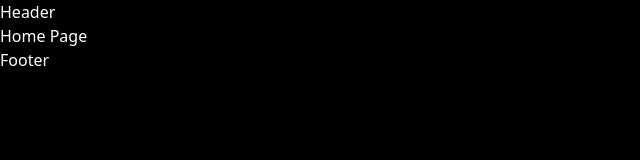
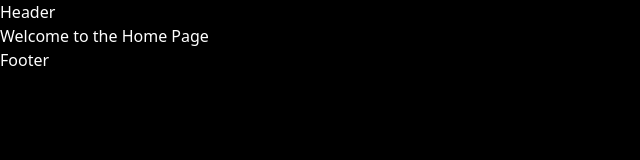
Before and after one commit to sankar-raul/Imagic, a React (Vite) app in the folder client/: page / in a window 1280 px wide. Shown: the top 160 px of the page, without its empty margins (0-640 px from the left). Built offline with nearby package versions, Linux system fonts and the light colour scheme.

Commit message:
Add Home component and update routes to use it as the homepage

```diff
--- /dev/null
+++ b/client/src/components/pages/home/Home.tsx
@@ -0,0 +1,9 @@
+const Home = () => {
+
+    return (
+        <section>
+            <h1>Welcome to the Home Page</h1>
+        </section>
+    )
+}
+export default Home
--- a/client/src/routes.tsx
+++ b/client/src/routes.tsx
@@ -1,11 +1,12 @@
 import { createRoutesFromElements, Route } from "react-router";
 import { createBrowserRouter } from "react-router";
 import RootLayout from "./components/layouts/rootLayout/RootLayout";
+import Home from "./components/pages/home/Home";
 
 const routes = createBrowserRouter(createRoutesFromElements(
     <Route path="/" >
         <Route element={<RootLayout />} >
-            <Route index element={<div>Home Page</div>} />
+            <Route index element={<Home />} />
             <Route path="about" element={<div>About Page</div>} />
             <Route path="contact" element={<div>Contact Page</div>} />
             <Route path="placements">
```
